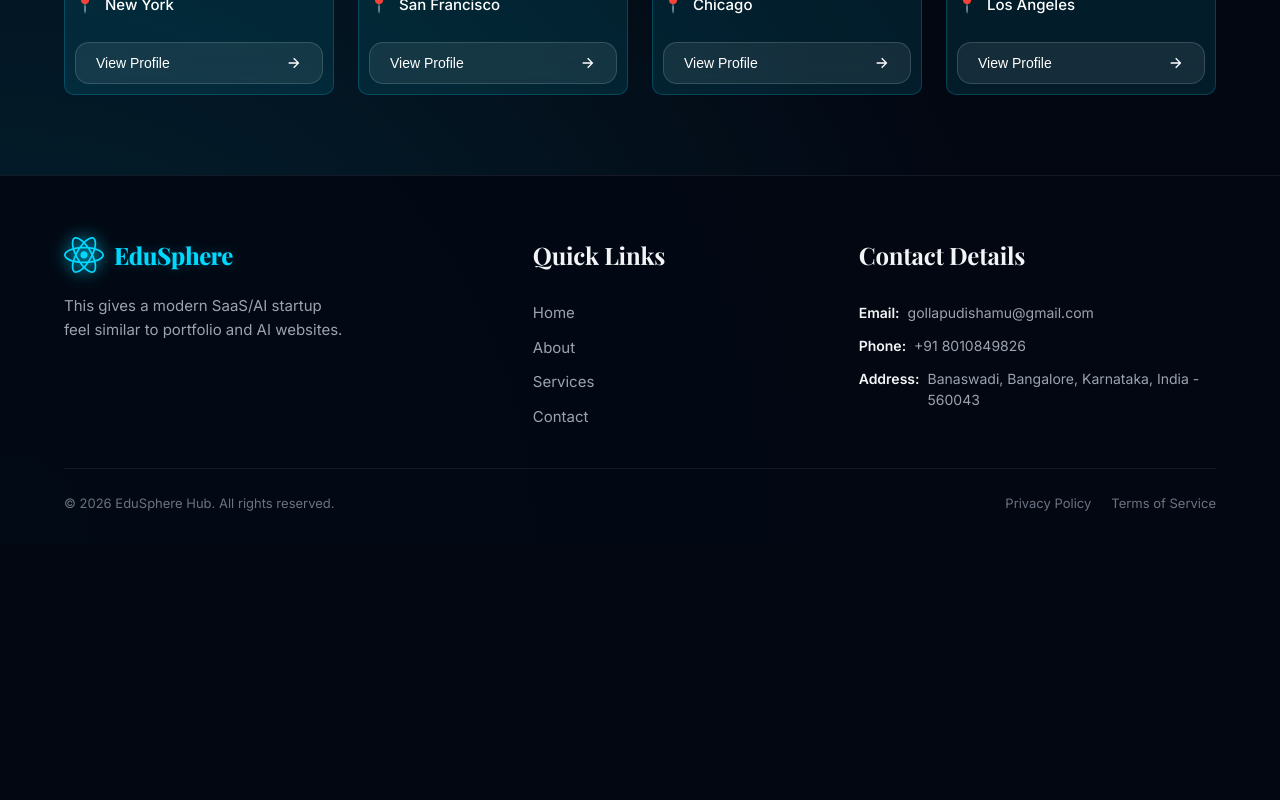
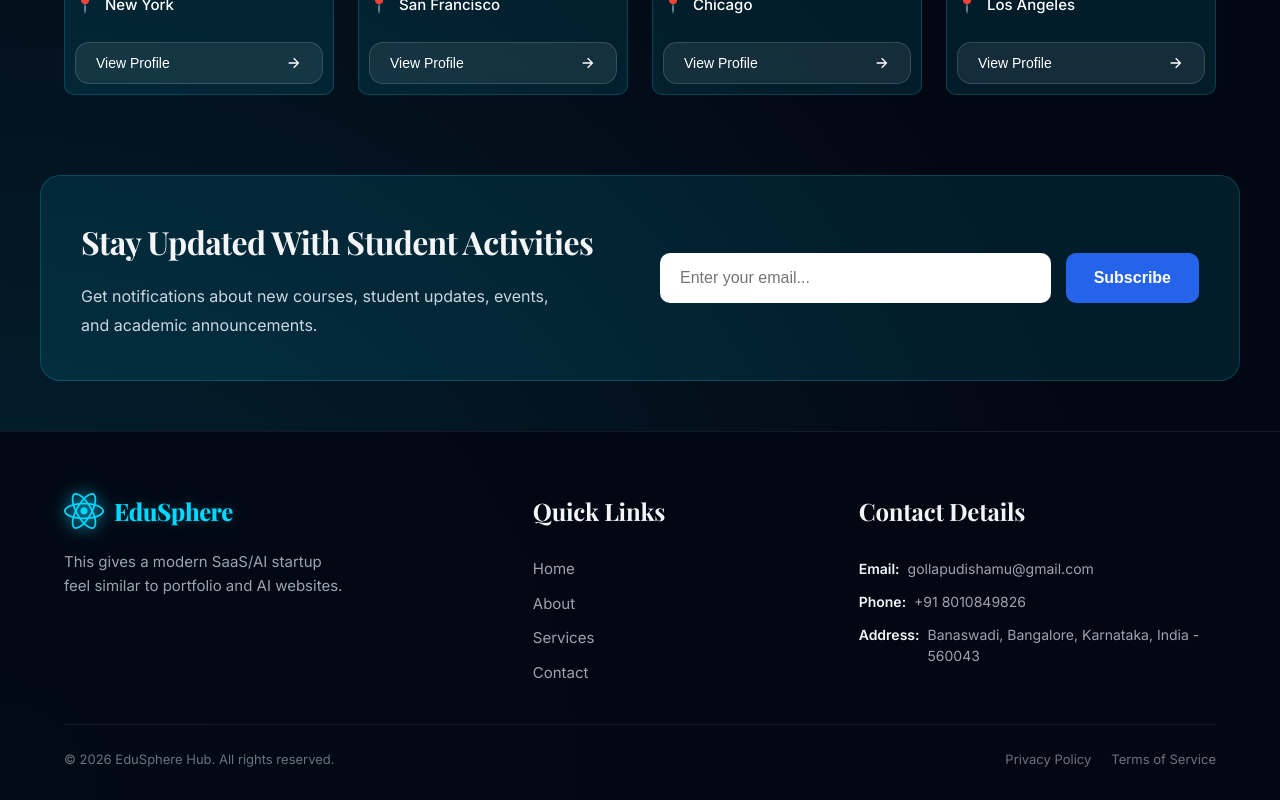
Before and after one commit to Shamu-0119/student-management-app, a React (Vite) app: page / in a window 1280 px wide. Shown: the part 1396-2196 px from the top of the page. Before the commit the page ends 1940 px from the top, so only its background shows below. Built offline with nearby package versions, Linux system fonts and the light colour scheme.

Commit message:
Subscription section added

```diff
--- a/src/App.jsx
+++ b/src/App.jsx
@@ -8,6 +8,7 @@ import Banner from './components/Banner'
 import './App.css'
 import About from './components/About'
 import {useState} from 'react';
+import Subscription from './components/Subscription.jsx';
 
 
 const students = [
@@ -120,6 +121,9 @@ function App() {
         </section>
 
 
+        <Subscription />
+
+
 
       <Footer />
     </>
--- /dev/null
+++ b/src/components/Subscription.css
@@ -0,0 +1,81 @@
+.sub-card {
+    color: #fff;
+    padding: 40px;
+    border-radius: 20px;
+    display: flex;
+    justify-content: space-between;
+    align-items: center;
+    gap: 40px;
+    margin-bottom: 50px;
+    flex-wrap: wrap;
+    background: rgba(0, 217, 255, 0.1);
+    border: 1px solid rgba(0, 217, 255, 0.2);
+}
+.sub-content {
+    flex: 1;
+    min-width: 300px;
+}
+
+.sub-content h3 {
+    font-size: 2rem;
+    margin-bottom: 15px;
+    font-weight: 700;
+}
+
+.sub-content p {
+    font-size: 1rem;
+    line-height: 1.8;
+    color: #cbd5e1;
+    max-width: 500px;
+}
+
+.sub-form {
+    flex: 1;
+    min-width: 300px;
+}
+
+.sub-form form {
+    display: flex;
+    gap: 15px;
+}
+
+.sub-form input {
+    flex: 1;
+    padding: 16px 20px;
+    border: none;
+    outline: none;
+    border-radius: 10px;
+    font-size: 1rem;
+}
+
+.sub-form button {
+    padding: 16px 28px;
+    border: none;
+    border-radius: 10px;
+    background: #2563eb;
+    color: white;
+    font-size: 1rem;
+    font-weight: 600;
+    cursor: pointer;
+    transition: 0.3s;
+}
+
+.sub-form button:hover {
+    transform: translateY(-2px);
+    background: #1d4ed8;
+}
+
+@media (max-width: 768px) {
+    .sub-card {
+        padding: 40px 25px;
+        text-align: center;
+    }
+
+    .sub-form form {
+        flex-direction: column;
+    }
+
+    .sub-form button {
+        width: 100%;
+    }
+}
--- /dev/null
+++ b/src/components/Subscription.jsx
@@ -0,0 +1,25 @@
+import './Subscription.css';
+
+function Subscription(){
+    return (
+        <>
+
+       <div className="sub-card container">
+            <div className="sub-content">
+                <h3>Stay Updated With Student Activities</h3>
+                <p> Get notifications about new courses, student updates, events, and academic announcements. </p>
+            </div>
+
+            <div className="sub-form">
+                <form>
+                    <input type="email" placeholder="Enter your email..." />
+                    <button type="submit">Subscribe</button>
+                </form>
+            </div>
+        </div>
+
+        </>
+    )
+}
+
+export default Subscription;
```
